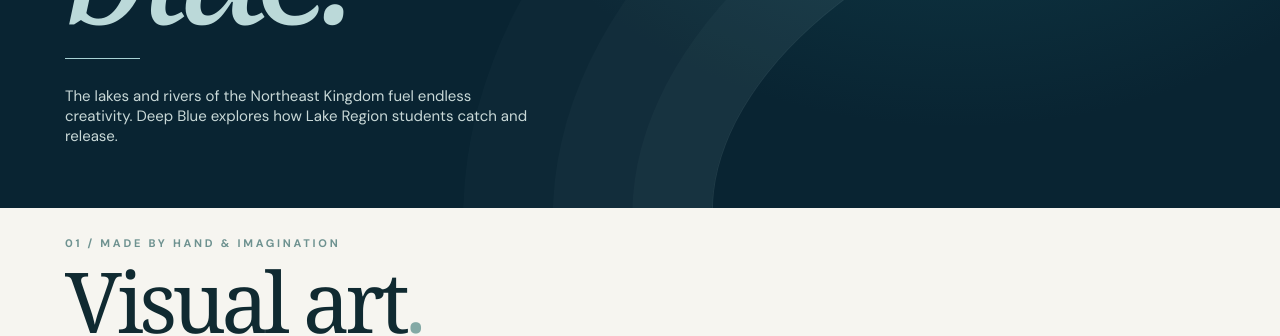
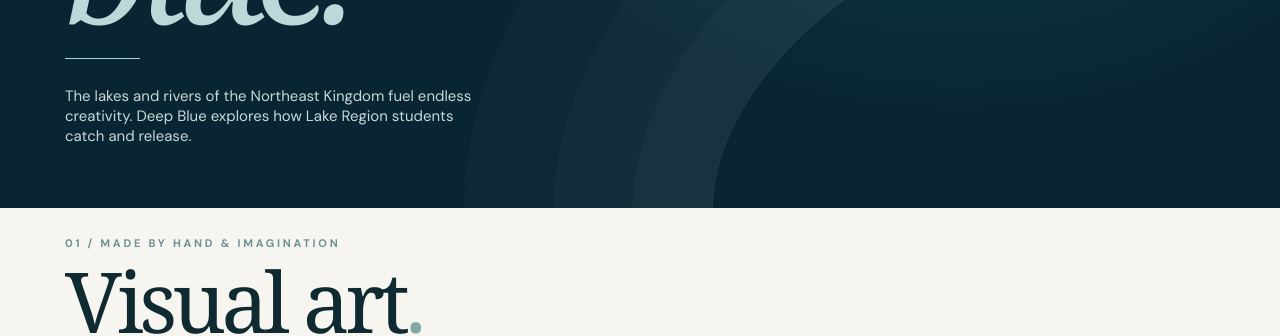
Before and after one commit to egentler/deep-blue, a Jekyll site: the page built from index.html, in a window 1280 px wide. Shown: the part 384-720 px from the top of the page. Built offline with Jekyll 4.4.1, drawn with Linux system fonts in a browser that asks for light colours; some web fonts are replaced.

Commit message:
Add files via upload

```diff
--- a/_layouts/default.html
+++ b/_layouts/default.html
@@ -26,6 +26,9 @@
 /* Tighten only the homepage introduction paragraph (previously 1.82). */
 .hero-inner--single .hero-copy{line-height:1.35}
 
+/* Keep the closing idiom together even as screen width changes. */
+.hero-inner--single .hero-copy .hero-copy-keep-together{white-space:nowrap}
+
 /* Bring the journal label closer to the navigation divider on the homepage. */
 .hero-inner--single{padding-top:30px}
 @media(max-width:640px){
@@ -38,7 +41,7 @@
 <header class="hero{% if page.layout == 'post' %} hero--short{% endif %}" id="top">
   <div class="sitebar"><a class="brand-mini brand-mini--icon" href="{{ '/' | relative_url }}" aria-label="Deep Blue home"><img src="{{ '/assets/images/deep-blue-wave-nav.png' | relative_url }}" alt="" width="48" height="48"></a><nav class="nav" aria-label="Primary"><a href="{{ '/' | relative_url }}#visual-art">Art</a><a href="{{ '/' | relative_url }}#writing">Writing</a><a href="{{ '/' | relative_url }}#photography">Photography</a></nav></div>
 {% if page.layout != 'post' %}
-  <div class="hero-inner hero-inner--single"><div><div class="eyebrow">A student arts &amp; literary journal</div><h1 class="hero-title">deep<br><em>blue.</em></h1><div class="hero-rule"></div><p class="hero-copy">{{ site.data.site.tagline | escape }}</p></div></div>
+  <div class="hero-inner hero-inner--single"><div><div class="eyebrow">A student arts &amp; literary journal</div><h1 class="hero-title">deep<br><em>blue.</em></h1><div class="hero-rule"></div><p class="hero-copy">{% assign safe_tagline = site.data.site.tagline | escape %}{{ safe_tagline | replace: 'catch and release', '<span class="hero-copy-keep-together">catch and release</span>' }}</p></div></div>
 {% else %}<div class="hero-inner"><div class="eyebrow">The Deep Blue collection</div><div class="hero-title">deep <em>blue.</em></div></div>{% endif %}
 </header>
 {{ content }}
```
